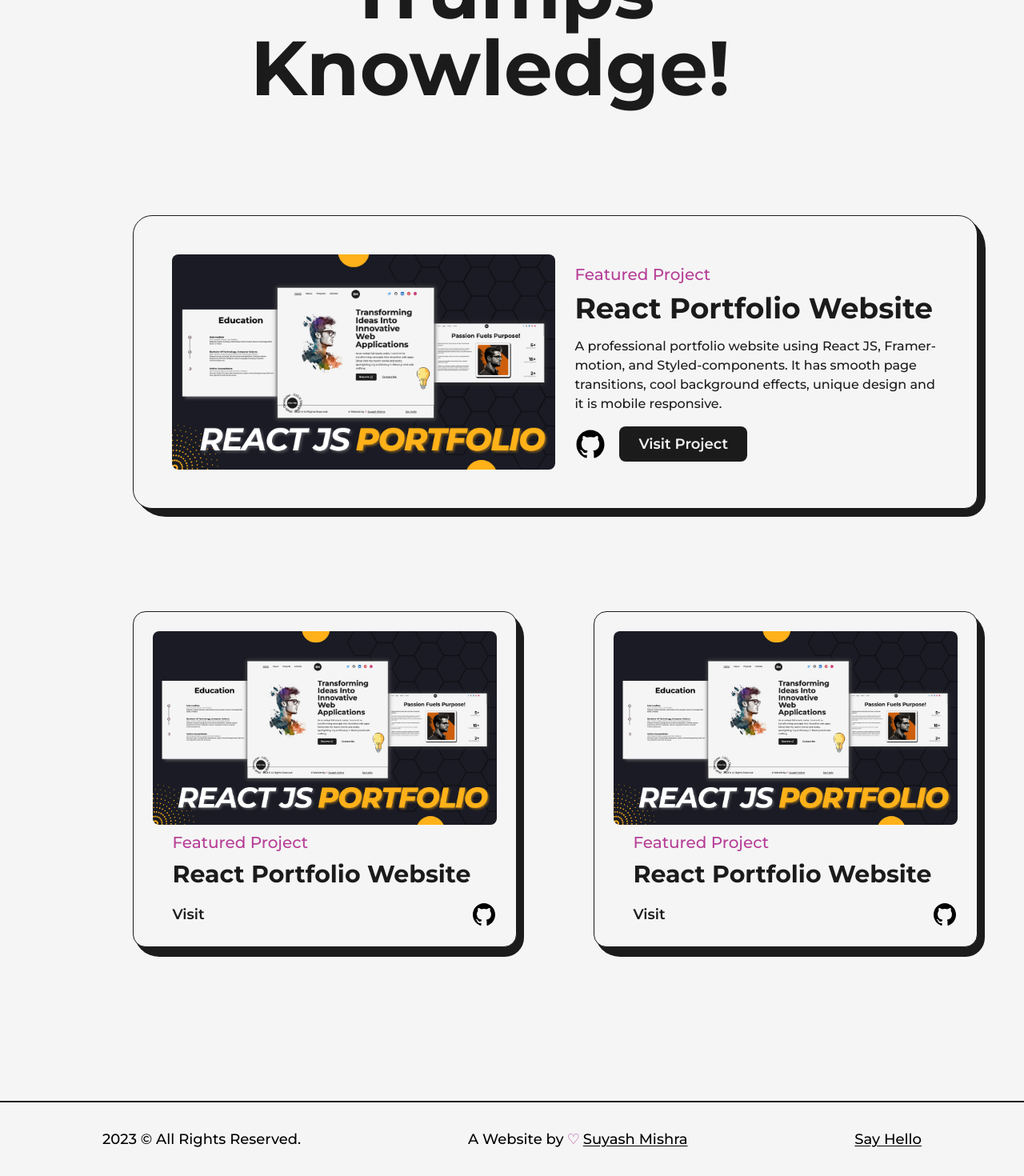
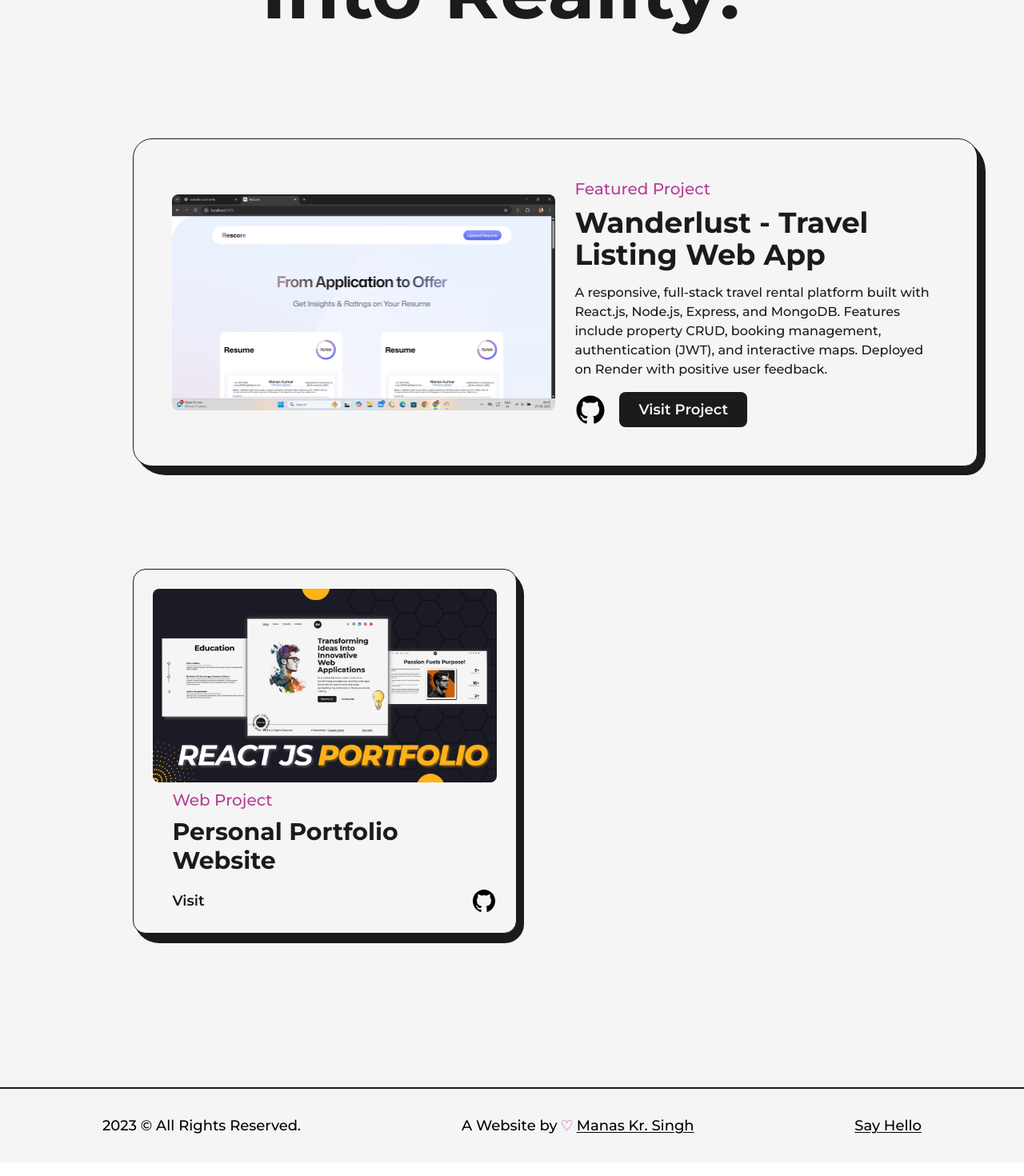
Before and after one commit to manas12482/portfolio, a Next.js app: page /projects in a window 1280 px wide. Shown: the part 323-1793 px from the top of the page at 80% size. Built offline with nearby package versions, Linux system fonts and the light colour scheme.

Commit message:
first commit

```diff
--- a/src/components/Footer.js
+++ b/src/components/Footer.js
@@ -9,7 +9,7 @@ const Footer = () => {
 				<span>{new Date().getFullYear()} &copy; All Rights Reserved.</span>
 				<div className='flex items-center lg:py-2'>
 					A Website by <span className='text-primary dark:text-primaryDark mx-1'>&#9825;</span>
-					<Link href='/' className='underline underline-offset-2'>Suyash Mishra</Link>
+					<Link href='/' className='underline underline-offset-2'>Manas Kr. Singh</Link>
 				</div>
 				<Link href='/' target={'_blank'} className='underline underline-offset-2'>Say Hello</Link>
 			</Layout>
--- a/src/components/Skills.js
+++ b/src/components/Skills.js
@@ -1,20 +1,19 @@
 import React from 'react';
 import { motion } from 'framer-motion';
 
-const Skill = ({name,x,y,className=''}) =>{
+const Skill = ({ name, x, y, className = '' }) => {
   return (
     <motion.div
       className={`flex items-center justify-center rounded-full font-semibold bg-dark text-light py-3 px-6 shadow-dark cursor-pointer m-2 absolute dark:text-dark dark:bg-light lg:py-2 lg:px-4 md:text-sm md:py-1.5 md:px-3 xs:bg-transparent xs:dark:bg-transparent xs:text-dark xs:dark:text-light xs:font-bold ${className}`}
       whileHover={{ scale: 1.05 }}
-            initial={{x:0,y:0}}
-            whileInView={{x,y,transition:{duration:1.5}}}
-
-            viewport={{once:true}}
+      initial={{ x: 0, y: 0 }}
+      whileInView={{ x, y, transition: { duration: 1.5 } }}
+      viewport={{ once: true }}
     >
       {name}
     </motion.div>
   );
-}
+};
 
 const Skills = () => {
   return (
@@ -22,29 +21,38 @@ const Skills = () => {
       <h2 className='font-bold text-8xl mt-64 w-full text-center md:text-6xl md:mt-32'>
         Skills
       </h2>
-			<div className='w-full h-screen relative flex items-center justify-center rounded-full bg-circularLight dark:bg-circularDark lg:h-[80vh] sm:h-[60vh] xs:h-[50vh]  lg:bg-circularLightLg lg:dark:bg-circularDarkLg md:bg-circularLightMd md:dark:bg-circularDarkMd sm:bg-circularLightSm sm:dark:bg-circularDarkSm '>
-				{/* <Skill
-					name='Web'
-					className='!p-10 lg:!p-6 xs:!text-xs xs:!p-2'
-					x={0}
-					y={0}
-				/> */}
+      <div className='w-full h-screen relative flex items-center justify-center rounded-full bg-circularLight dark:bg-circularDark lg:h-[80vh] sm:h-[60vh] xs:h-[50vh] lg:bg-circularLightLg lg:dark:bg-circularDarkLg md:bg-circularLightMd md:dark:bg-circularDarkMd sm:bg-circularLightSm sm:dark:bg-circularDarkSm'>
         <motion.div
-					className={`flex items-center justify-center rounded-full font-semibold bg-dark text-light p-8 shadow-dark cursor-pointer m-2 absolute dark:text-dark dark:bg-light lg:p-6 md:p-4 xs:p-2 xs:text-xs x`}
+          className={`flex items-center justify-center rounded-full font-semibold bg-dark text-light p-8 shadow-dark cursor-pointer m-2 absolute dark:text-dark dark:bg-light lg:p-6 md:p-4 xs:p-2 xs:text-xs`}
           whileHover={{ scale: 1.05 }}
         >
-					Web
+          Full Stack
         </motion.div>
-				<Skill name='CSS' x='-5vw' y='-10vw' />
-				<Skill name='HTML' x='-20vw' y='-2vw' />
-				<Skill name='JavaScript' x='20vw' y='6vw' />
-				<Skill name='ReactJS' x='0vw' y='12vw' />
-				<Skill name='NextJS' x='-20vw' y='-15vw' />
-				<Skill name='GatsbyJS' x='15vw' y='-12vw' />
-				<Skill name='Web Design' x='32vw' y='-5vw' />
-				<Skill name='Figma' x='0vw' y='-20vw' />
-				<Skill name='Firebase' x='-25vw' y='18vw' />
-				<Skill name='Tailwind CSS' x='18vw' y='18vw' />
+
+        {/* Core Skills */}
+        <Skill name='JavaScript' x='20vw' y='-6vw' />
+        <Skill name='TypeScript' x='-20vw' y='-6vw' />
+        <Skill name='Python' x='-12vw' y='-18vw' />
+        <Skill name='C++' x='12vw' y='-18vw' />
+
+        {/* Web Technologies */}
+        <Skill name='React.js' x='0vw' y='12vw' />
+        <Skill name='Node.js' x='18vw' y='10vw' />
+        <Skill name='Express.js' x='-18vw' y='10vw' />
+        <Skill name='RESTful APIs' x='30vw' y='-2vw' />
+        <Skill name='Tailwind CSS' x='-28vw' y='2vw' />
+        <Skill name='HTML5 & CSS3' x='0vw' y='25vw' />
+
+        {/* Databases */}
+        <Skill name='MongoDB' x='-25vw' y='18vw' />
+        <Skill name='MySQL' x='25vw' y='18vw' />
+        <Skill name='PostgreSQL' x='-15vw' y='25vw' />
+        <Skill name='Firebase' x='15vw' y='25vw' />
+
+        {/* Tools & Platforms */}
+        <Skill name='Git & GitHub' x='-30vw' y='-12vw' />
+        <Skill name='Render' x='22vw' y='-20vw' />
+
       </div>
     </>
   );
--- a/src/components/logo.js
+++ b/src/components/logo.js
@@ -22,7 +22,7 @@ const Logo = () => {
 					transition: { duration: 1, repeat: Infinity },
 				}}
 			>
-				SM
+				MS
 			</MotionLink>
 		</div>
 	);
--- a/src/pages/about.js
+++ b/src/pages/about.js
@@ -39,8 +39,8 @@ const about = () => {
 	return (
   <>
     <Head>
-				<title>Suyash Mishra | About Page</title>
-				<meta name='description' content='about page for suyash mishra' />
+      <title>Manas Kumar | About Page</title>
+      <meta name='description' content='About page for Manas Kumar, Full Stack Engineer' />
     </Head>
     <TransitionEffect />
     <main className='flex w-full flex-col items-center justify-center dark:text-light sm:pr-2 '>
@@ -50,49 +50,45 @@ const about = () => {
           className='mb-16 lg:!text-7xl sm:!text-6xl xs:!text-4xl sm:mb-8'
         />
         <div className='grid w-full grid-cols-8 gap-16 sm:gap-8 '>
+          {/* About Text */}
           <div className='col-span-3 flex flex-col items-start justify-start xl:col-span-4 md:order-2 md:col-span-8'>
             <h2 className='mb-4 text-lg font-bold uppercase text-dark/75 dark:text-light/75 md:text-center'>
-								Crafting Digital Excellence: Suyash&apos;s Developer Journey
+              Crafting Digital Excellence: Manas&apos;s Developer Journey
             </h2>
             <p className='font-medium my-4'>
-								- Hi, I&apos;m Suyash Mishra, a versatile professional excelling
-								in software development, web design, and data analysis. With a
-								passion for creating seamless digital experiences, I bring a
-								unique blend of skills to every project.
+              - Hi, I&apos;m <span className="font-semibold">Manas Kumar</span>, a passionate Full Stack Engineer with strong problem-solving skills and a drive to build impactful digital solutions.
             </p>
             <p className='font-medium my-4'>
-								- I believe that design is about more than just making things
-								look pretty
+              - I have hands-on experience in developing and deploying full-stack applications, contributing to open-source projects, and collaborating in cross-functional teams. My expertise spans the MERN stack, databases, RESTful APIs, and UI/UX principles.
             </p>
             <p className='font-medium my-4'>
-								- It&apos;s about solving problems and creating intuitive,
-								enjoyable experiences for users.
+              - During my journey at IIIT Manipur, I organized technical fests, delivered academic presentations, and built projects like <span className="font-semibold">Wanderlust</span> (a travel listing web app) and <span className="font-semibold">Rescore</span> (a resume checker app).
             </p>
             <p className='font-medium my-4'>
-								- Whether I&apos;m working on a website, mobile app, or other
-								digital product, I bring my commitment to design excellence and
-								user-centered thinking to every project I work on. I look
-								forward to the opportunity to bring my skills and passion to
-								your next project.
+              - I believe software development is not just about writing code — it&apos;s about solving real-world problems, designing intuitive user experiences, and continuously learning to adapt in a fast-evolving tech landscape.
             </p>
           </div>
-						<div className='col-span-3 relative h-max rounded-2xl  border-2 border-solid border-dark bg-light p-8 dark:bg-dark/75 dark:border-light xl:col-span-4 md:order-1 md:col-span-8'>
-							<div className='absolute left-0 top-0 -right-3 -z-10 w-[102%] h-[103%] rounded-tl-2xl rounded-[2rem] bg-dark dark:bg-light sm:rounded-2xl rounded-br-[1rem] ' />
+
+          {/* Profile Image */}
+          <div className='col-span-3 relative h-max rounded-2xl border-2 border-solid border-dark bg-light p-8 dark:bg-dark/75 dark:border-light xl:col-span-4 md:order-1 md:col-span-8'>
+            <div className='absolute left-0 top-0 -right-3 -z-10 w-[102%] h-[103%] rounded-tl-2xl rounded-[2rem] bg-dark dark:bg-light sm:rounded-2xl rounded-br-[1rem]' />
             <Image
               src={profilePic}
-								alt='Suyash Mishra'
+              alt='Manas Kumar'
               className='w-full h-auto'
               priority
               sizes='(max-width: 768px) 100vw,(max-width: 1200px) 50vw, 33vw'
             />
           </div>
+
+          {/* Stats Section */}
           <div className='col-span-2 flex flex-col items-end justify-between xl:col-span-8 xl:flex-row xl:items-center order-3'>
             <div className='flex flex-col items-end justify-center xl:items-center'>
               <span className='inline-block text-7xl font-bold md:text-6xl sm:text-5xl xs:text-4xl'>
-									<AnimatedNumbers value={5} />+
+                <AnimatedNumbers value={10} />+
               </span>
               <h2 className='text-xl font-medium capitalize text-dark/75 dark:text-light/75 xl:text-center md:text-lg sm:text-base xs:text-sm'>
-									Satisfied Clients
+                Open Source Contributions
               </h2>
             </div>
             <div className='flex flex-col items-end justify-center xl:items-center'>
@@ -108,11 +104,13 @@ const about = () => {
                 <AnimatedNumbers value={2} />+
               </span>
               <h2 className='text-xl font-medium capitalize text-dark/75 dark:text-light/75 xl:text-center md:text-lg sm:text-base xs:text-sm'>
-									Years of Experience
+                Internships & Industry Experience
               </h2>
             </div>
           </div>
         </div>
+
+        {/* Sections */}
         <Skills />
         <Experience />
         <Education />
@@ -120,6 +118,7 @@ const about = () => {
     </main>
   </>
 );
+
 };
 
 export default about;
--- a/src/pages/index.js
+++ b/src/pages/index.js
@@ -14,35 +14,43 @@ export default function Home() {
 	return (
   <>
     <Head>
-				<title>Suyash Mishra</title>
-				<meta name='description' content='Suyash Mishra Portfolio' />
+      <title>Manas Kumar</title>
+      <meta name='description' content='Portfolio of Manas Kumar - Full Stack Engineer' />
       <meta name='viewport' content='width=device-width, initial-scale=1' />
       <link rel='icon' href='/favicon.ico' />
     </Head>
-			{/* <TempAlert /> */}
+
     <TransitionEffect />
     <main className='flex items-center sm:items-start sm:pt-[5vh] text-dark w-full min-h-screen dark:text-light '>
       <Layout className='pt-0 md:pt-16 sm:pt-8'>
         <div className='flex items-center justify-between w-full lg:flex-col'>
+          {/* Profile Image */}
           <div className='w-1/2 md:w-full'>
             <Image
               src={profileImage}
-								alt='Suyash Mishra'
-								className='w-full h-auto lg:hidden md:inline-block md:w-full '
+              alt='Manas Kumar'
+              className='w-full h-auto lg:hidden md:inline-block md:w-full'
               priority
               sizes='(max-width: 768px) 100vw,(max-width: 1200px) 50vw, 50vw'
             />
           </div>
+
+          {/* Intro Text */}
           <div className='w-1/2 flex flex-col items-center self-center lg:w-full lg:text-center'>
             <AnimatedText
-								className='!text-6xl !text-left xl:!text-5xl lg:!text-center  lg:!text-6xl md:!text-5xl sm:!text-3xl xs:!text-2xl '
+              className='!text-6xl !text-left xl:!text-5xl lg:!text-center lg:!text-6xl md:!text-5xl sm:!text-3xl xs:!text-2xl'
               text='Transforming Ideas into Innovative Web Applications'
             />
             <p className='my-4 text-lg font-medium md:text-sm sm:text-xs'>
-								As an adept full-stack coder, I commit to transforming concepts
-								into inventive web apps. Delve into my recent works and posts,
-								spotlighting my proficiency in React.js and web crafting.
+              Hi, I&apos;m <span className='font-semibold'>Manas Kumar</span>, a Full Stack Engineer
+              passionate about building impactful digital solutions. Skilled in the MERN stack,
+              databases, RESTful APIs, and UI/UX design. Explore my projects like
+              <span className='font-semibold'> Wanderlust</span> and my
+              <span className='font-semibold'> Portfolio Website</span>, where I apply modern
+              frameworks, scalability, and performance optimization.
             </p>
+
+            {/* CTA Buttons */}
             <div className='flex items-center self-start mt-2 lg:self-center'>
               <Link
                 href='/cv.pdf'
@@ -52,8 +60,9 @@ export default function Home() {
                 Resume
                 <LinkArrow className={'w-6 ml-1'} />
               </Link>
+
               <Link
-									href='mailto:contact@suyashmishra.com'
+                href='mailto:manas98350singh@gmail.com'
                 target={'_blank'}
                 className='ml-4 flex items-center text-dark p-2.5 px-6 rounded-lg text-lg font-semibold border-2 border-solid border-transparent hover:border-dark underline dark:text-light md:text-base'
               >
@@ -63,15 +72,15 @@ export default function Home() {
           </div>
         </div>
       </Layout>
+
       <HireMe />
+
+      {/* Light bulb icon */}
       <div className='absolute right-8 bottom-8 inline-block w-24 md:hidden'>
-					<Image
-						src={lightBulb}
-						alt='Suyash Mishra'
-						className='w-full  h-auto'
-					/>
+        <Image src={lightBulb} alt='Manas Kumar' className='w-full h-auto' />
       </div>
     </main>
   </>
 );
+
 }
--- a/src/pages/projects.js
+++ b/src/pages/projects.js
@@ -6,7 +6,9 @@ import Link from 'next/link';
 import Image from 'next/image';
 import { GithubIcon } from '@/components/icons';
 import { motion } from 'framer-motion';
-import project1 from '../../public/images/projects/portfolio-cover-image.png';
+import wanderlustImg from '../../public/images/projects/wanderlust-cover.png';
+import portfolioImg from '../../public/images/projects/portfolio-cover-image.png';
+
 import TransitionEffect from '@/components/TransitionEffect';
 
 const FramerImage = motion(Image);
@@ -135,8 +137,8 @@ const projects = () => {
 	return (
   <>
     <Head>
-				<title>Suyash Mishra | Projects Page</title>
-				<meta name='description' content="Suyash's Project Work" />
+      <title>Manas Kumar | Projects Page</title>
+      <meta name='description' content="Manas Kumar's Project Work" />
       <meta name='viewport' content='width=device-width, initial-scale=1' />
       <link rel='icon' href='/favicon.ico' />
     </Head>
@@ -144,45 +146,53 @@ const projects = () => {
     <main className='w-full mb-16 flex flex-col items-center justify-center dark:text-light sm:pr-2'>
       <Layout className='pt-16'>
         <AnimatedText
-						text='Imagination Trumps Knowledge! '
+          text='Building Ideas into Reality!'
           className='mb-16 lg:!text-7xl sm:mb-8 sm:!text-6xl xs:!text-4xl'
         />
+
         <div className='grid grid-col-12 gap-24 gap-y-32 xl:gap-x-16 lg:gap-x-8 md:gap-y-24 sm:gap-x-0'>
+
+          {/* Featured Project: Wanderlust */}
           <div className='col-span-12'>
             <FeaturedProject
-								title='React Portfolio Website'
+              title='Wanderlust - Travel Listing Web App'
               type='Featured Project'
-								description='A professional portfolio website using React JS, Framer-motion, and Styled-components. It has smooth page transitions, cool background effects, unique design and it is mobile responsive.'
-								link='https://mishrasuyash.vercel.app/'
-								githubLink='https://github.com/mishra-suyash/portfolio-nextjs'
-								image={project1}
+              description='A responsive, full-stack travel rental platform built with React.js, Node.js, Express, and MongoDB. Features include property CRUD, booking management, authentication (JWT), and interactive maps. Deployed on Render with positive user feedback.'
+              link='https://github.com/manas12482/Wanderlust.git'
+              githubLink='https://github.com/manas12482/Wanderlust.git'
+              image={wanderlustImg} // replace with actual project image import
             />
           </div>
+
+          {/* Portfolio Website */}
           <div className='col-span-6 sm:col-span-12'>
             <Project
-								title='React Portfolio Website'
-								type='Featured Project'
-								description='A professional portfolio website using React JS, Framer-motion, and Styled-components. It has smooth page transitions, cool background effects, unique design and it is mobile responsive.'
-								link='https://mishrasuyash.vercel.app/'
-								githubLink='https://github.com/mishra-suyash/portfolio-nextjs'
-								image={project1}
+              title='Personal Portfolio Website'
+              type='Web Project'
+              description='A modern, animated personal portfolio built with Next.js, React, and Framer Motion. Features smooth page transitions, responsive design, and a unique UI with dark mode support.'
+              link='https://manas-portfolio.vercel.app/' // replace with actual live link
+              githubLink='https://github.com/manas12482/portfolio-nextjs' // replace with your repo link
+              image={portfolioImg} // replace with actual portfolio screenshot
             />
           </div>
-						<div className='col-span-6 sm:col-span-12'>
+
+          {/* Extra project slot (optional future projects) */}
+          {/* <div className='col-span-6 sm:col-span-12'>
             <Project
-								title='React Portfolio Website'
-								type='Featured Project'
-								description='A professional portfolio website using React JS, Framer-motion, and Styled-components. It has smooth page transitions, cool background effects, unique design and it is mobile responsive.'
-								link='https://mishrasuyash.vercel.app/'
-								githubLink='https://github.com/mishra-suyash/portfolio-nextjs'
-								image={project1}
+              title='Another Project'
+              type='Web Project'
+              description='Description of another project.'
+              link='#'
+              githubLink='#'
+              image={placeholderImg}
             />
-						</div>
+          </div> */}
         </div>
       </Layout>
     </main>
   </>
 );
+
 };
 
 export default projects;
```
Also changed, not shown: src/components/Education.js (+10 -16 lines), src/components/Experience.js (+20 -33 lines), src/components/HireMe.js (+5 -5 lines), public/images/projects/wanderlust-cover.png (added), 1 other file (tests, documents, lock files or other folders). Lines whose indentation alone changed are shown as unchanged.
